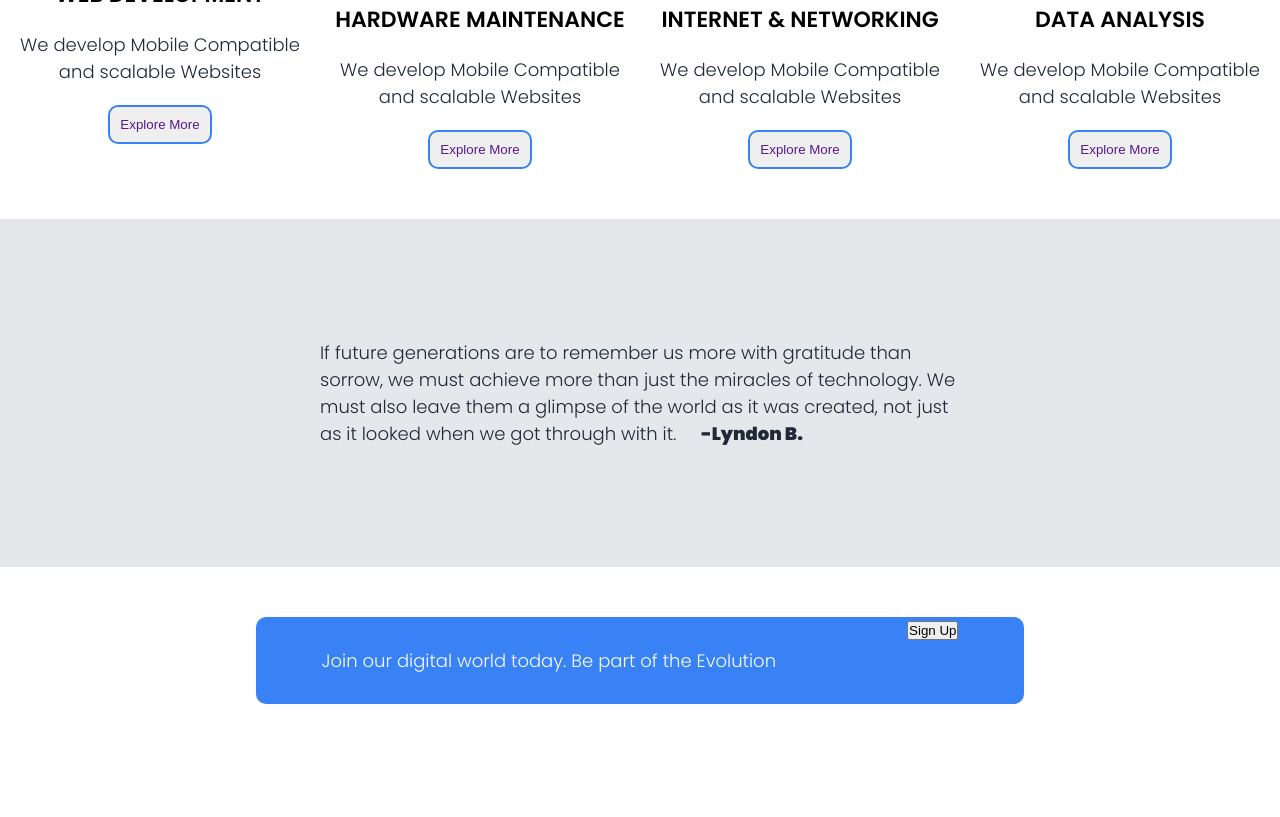
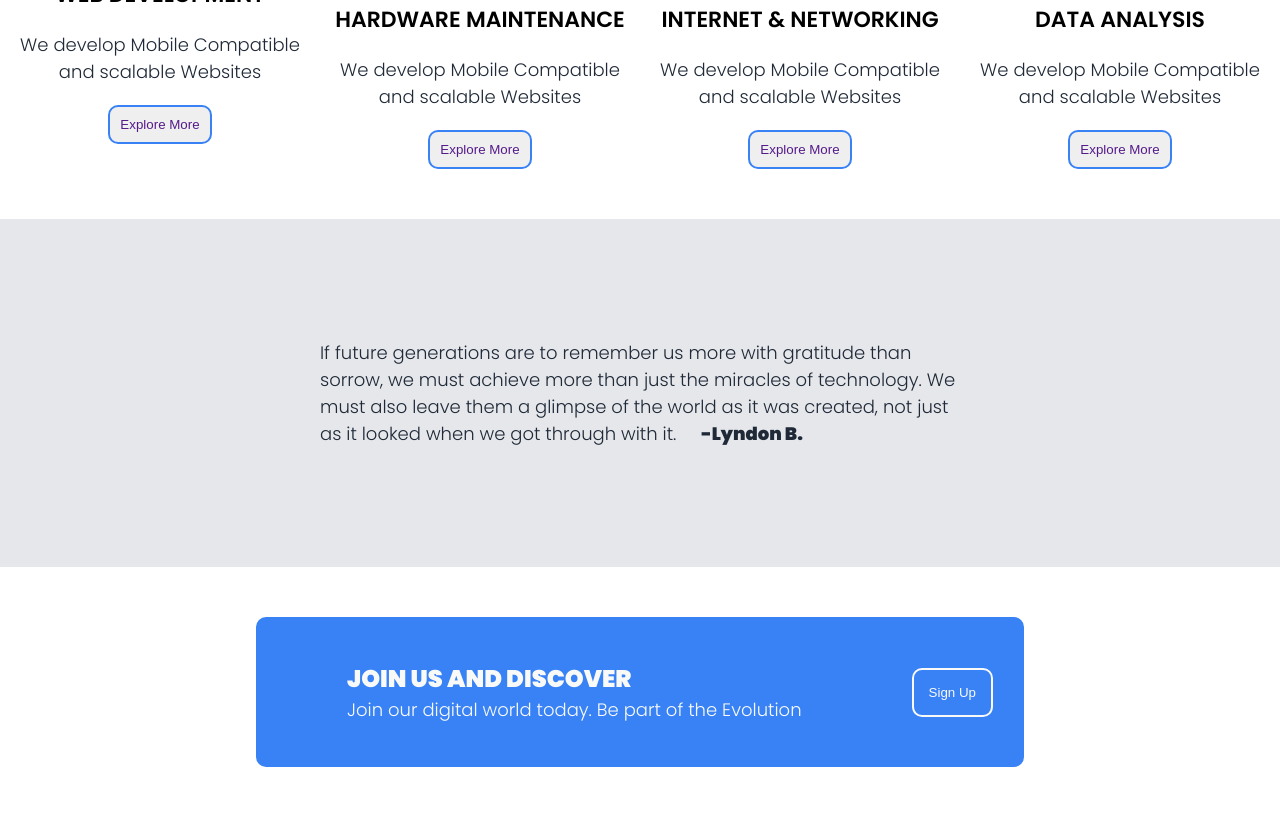
Before and after one commit to Kama95/DigiGen24, a plain HTML site: page index.html in a window 1280 px wide. Shown: the part 1067-1884 px from the top of the page. Before the commit the page ends 1821 px from the top, so only its background shows below. Drawn offline with Linux system fonts and the light colour scheme.

Commit message:
Style bottom part Style button Add h2 to html

```diff
--- a/index.html
+++ b/index.html
@@ -97,13 +97,16 @@
 </div>
 
 </section>
-<footer class="footerSection"> </footer>
-<div class="footerContainer">
+<section>
+<div class="CallContainer">
     <div class="callToAction">
-        <p class="Call"> Join our digital world today. Be part of the Evolution </p>
-        <div><button> Sign Up </button></div>
+        <div class="CallTxt">
+        <h2>Join Us and Discover</h2>
+        <p class="Call"> Join our digital world today. Be part of the Evolution </p></div>
+        <div class="lastButton"><button> Sign Up </button></div>
     </div>
 </div>
+</section>
 
 </body>
 </html>
--- a/style.css
+++ b/style.css
@@ -158,7 +158,7 @@ span {
 }
 
 
-.footerContainer{display: flex;
+.CallContainer{display: flex;
 justify-content: center;
 align-items: center;}
 
@@ -169,4 +169,31 @@ align-items: center;}
 display: flex;
 justify-content: space-around;
 border-radius: 10px;
+height: 150px;
+display: flex;
+justify-content: center;
+align-items: center;
 }
+
+.callToAction  .CallTxt p {margin: 0 60px;
+}
+.callToAction .CallTxt h2 {
+    margin: 0 60px;
+    color: var(---txtcolr);
+    text-transform: uppercase;
+}
+
+.CallContainer button{
+    background-color: var(---Button);
+    border: 2px solid var(---txtcolr);
+    padding: 15px;
+border-radius: 10px;
+margin-left: 50px;
+color: var(---txtcolr);}
+
+.CallContainer .lastButton {
+    display: flex;
+    justify-content: center;
+    align-items: center;
+
+}
```
